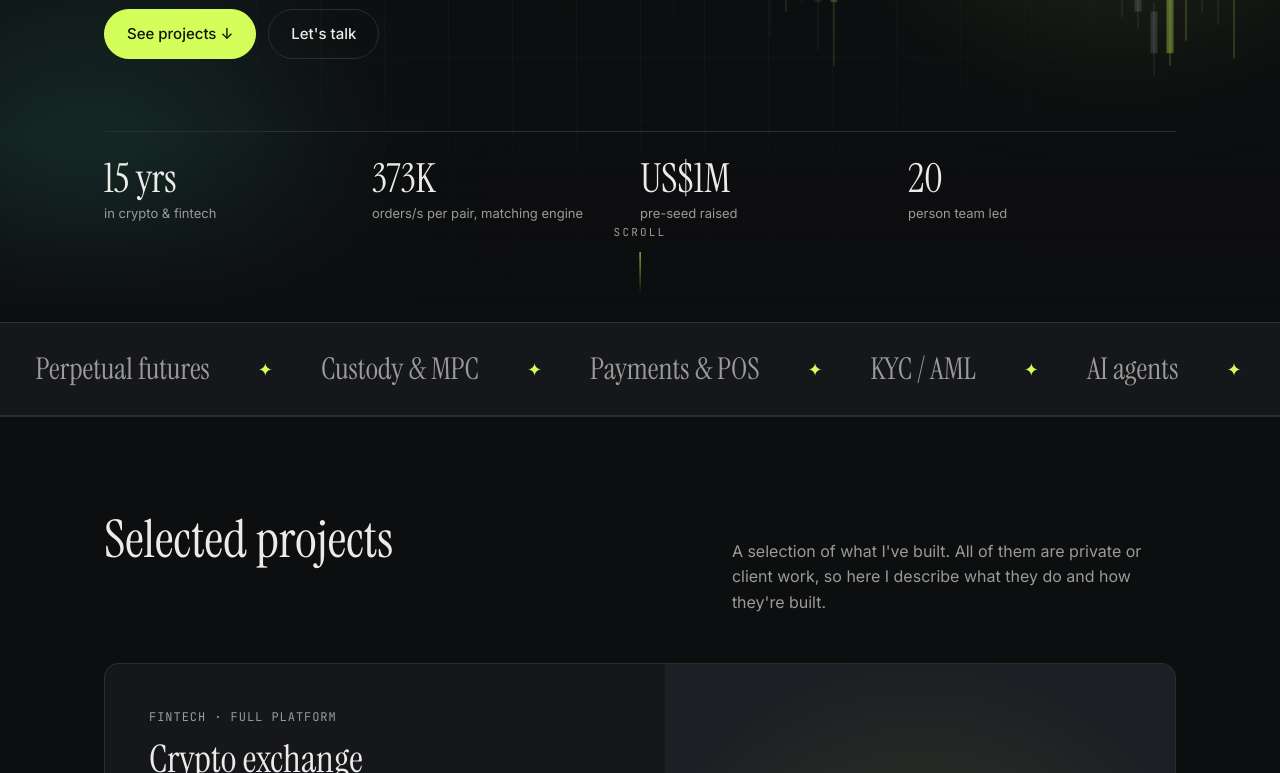
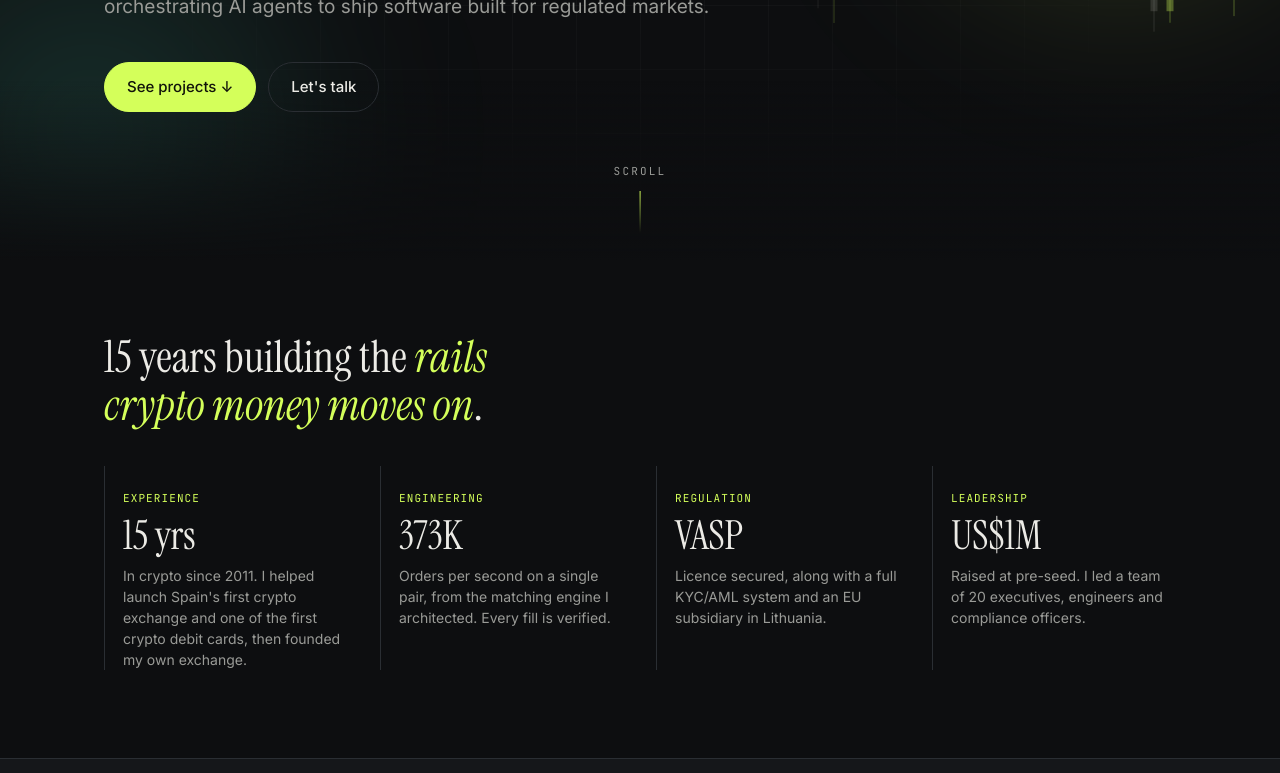
Before and after one commit to cvicportfolio/cvicportfolio.github.io, a plain HTML site: page index.html in a window 1280 px wide. Shown: the part 600-1373 px from the top of the page. Drawn offline with Linux system fonts and the light colour scheme; animation ran at ten frames a second.

Commit message:
feat: career proof points with context in their own section
Co-Authored-By: Claude Sonnet 5.5 <noreply@anthropic.com>

```diff
--- a/effects.js
+++ b/effects.js
@@ -152,7 +152,7 @@
   /* ---------- Scroll reveals ---------- */
   function setupReveals() {
     const groups = [
-      [".section-head"], [".featured"], [".grid .card", 0.08], [".skills > div", 0.06],
+      [".stats-title"], [".stats .stat", 0.12], [".section-head"], [".featured"], [".grid .card", 0.08], [".skills > div", 0.06],
       [".process .step", 0.12], [".contact h2"], [".contact p"], [".contact .ctas"],
     ];
     groups.forEach(([sel, stagger = 0]) => {
@@ -167,6 +167,7 @@
       entries.forEach((e) => {
         if (!e.isIntersecting) return;
         e.target.classList.add("in");
+        $$("b[data-count]", e.target).forEach(countUp);
         io.unobserve(e.target);
       });
     }, { threshold: 0.15, rootMargin: "0px 0px -8% 0px" });
@@ -276,7 +277,6 @@
     if (started) return;
     started = true;
     hero && hero.classList.add("ready");
-    setTimeout(() => $$(".stat b[data-count]").forEach(countUp), 750);
   };
   requestAnimationFrame(startIntro);
   setTimeout(startIntro, 300); // fallback when rAF is throttled (background tabs)
--- a/index.html
+++ b/index.html
@@ -48,10 +48,14 @@
   .btn { display: inline-flex; align-items: center; gap: 8px; padding: 12px 22px; border-radius: 999px; font-size: 15px; font-weight: 500; text-decoration: none; border: 1px solid var(--line); transition: transform .2s, border-color .2s; }
   .btn:hover { transform: translateY(-1px); border-color: var(--muted); }
   .btn.primary { background: var(--accent); color: var(--accent-ink); border-color: var(--accent); }
-  .stats { margin-top: 72px; display: grid; grid-template-columns: repeat(4, 1fr); border-top: 1px solid var(--line); }
-  .stat { padding: 24px 16px 0 0; }
+  .proof { padding: 72px 0 88px; border-top: 0; }
+  .stats { display: grid; grid-template-columns: repeat(4, 1fr); gap: 0 32px; }
+  .stats-title { grid-column: 1 / -1; padding: 0 0 36px; font-family: var(--serif); font-size: clamp(28px, 3.6vw, 44px); line-height: 1.1; color: var(--text); max-width: 22ch; }
+  .stats-title em { color: var(--accent); }
+  .stat { padding: 24px 0 0; border-left: 1px solid var(--line); padding-left: 18px; }
+  .stat-kicker { display: block; font-family: var(--mono); font-size: 11px; letter-spacing: .1em; text-transform: uppercase; color: var(--accent); margin-bottom: 6px; }
   .stat b { display: block; font-family: var(--serif); font-weight: 400; font-size: 40px; line-height: 1.1; }
-  .stat span { font-size: 13px; color: var(--muted); }
+  .stat p { margin-top: 8px; font-size: 14px; line-height: 1.5; color: var(--muted); }
 
   section { padding: 96px 0; border-top: 1px solid var(--line); }
   .section-head { display: flex; justify-content: space-between; align-items: baseline; gap: 24px; margin-bottom: 48px; flex-wrap: wrap; }
@@ -116,9 +120,11 @@
     .featured { grid-template-columns: 1fr; }
     .featured .body { padding: 30px; }
     .grid, .skills, .stats { grid-template-columns: 1fr 1fr; }
+    .stats { gap: 24px 24px; }
     .process { grid-template-columns: 1fr; }
   }
   @media (max-width: 620px) {
+    .stats { grid-template-columns: 1fr; }
     nav ul { display: none; }
     .hero { padding: 80px 0 64px; }
     .grid { grid-template-columns: 1fr; }
@@ -158,15 +164,37 @@
       <a class="btn primary" href="#projects">See projects ↓</a>
       <a class="btn" href="#contact">Let's talk</a>
     </div>
-    <div class="stats">
-      <div class="stat"><b data-count="15" data-suffix=" yrs">15 yrs</b><span>in crypto &amp; fintech</span></div>
-      <div class="stat"><b data-count="373" data-suffix="K">373K</b><span>orders/s per pair, matching engine</span></div>
-      <div class="stat"><b>US$1M</b><span>pre-seed raised</span></div>
-      <div class="stat"><b data-count="20">20</b><span>person team led</span></div>
-    </div>
   </div>
   <div class="scroll-cue" aria-hidden="true">Scroll</div>
 </header>
+
+<section class="proof" aria-label="Career highlights">
+  <div class="wrap">
+    <div class="stats">
+      <p class="stats-title">15 years building the <em>rails crypto money moves on</em>.</p>
+      <div class="stat">
+        <span class="stat-kicker">Experience</span>
+        <b data-count="15" data-suffix=" yrs">15 yrs</b>
+        <p>In crypto since 2011. I helped launch Spain's first crypto exchange and one of the first crypto debit cards, then founded my own exchange.</p>
+      </div>
+      <div class="stat">
+        <span class="stat-kicker">Engineering</span>
+        <b data-count="373" data-suffix="K">373K</b>
+        <p>Orders per second on a single pair, from the matching engine I architected. Every fill is verified.</p>
+      </div>
+      <div class="stat">
+        <span class="stat-kicker">Regulation</span>
+        <b>VASP</b>
+        <p>Licence secured, along with a full KYC/AML system and an EU subsidiary in Lithuania.</p>
+      </div>
+      <div class="stat">
+        <span class="stat-kicker">Leadership</span>
+        <b>US$1M</b>
+        <p>Raised at pre-seed. I led a team of 20 executives, engineers and compliance officers.</p>
+      </div>
+    </div>
+  </div>
+</section>
 
 <div class="marquee" aria-hidden="true">
   <div class="marquee-track">
```
